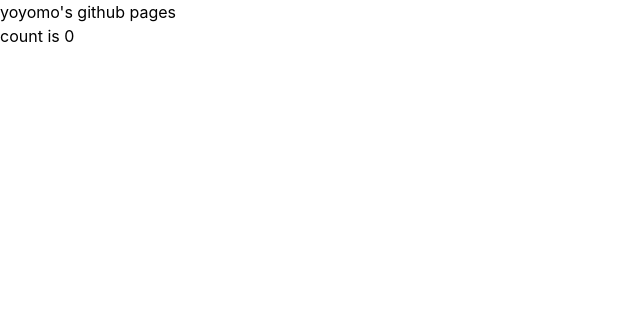
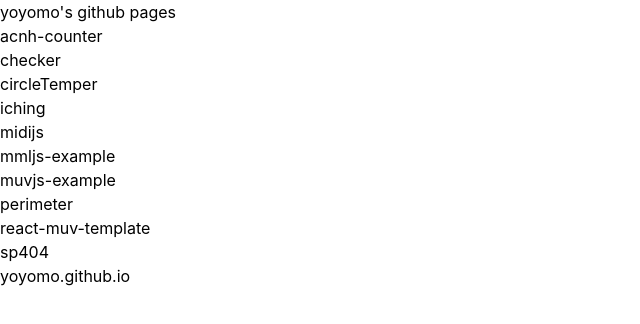
Before and after one commit to yoyomo/yoyomo.github.io, a React (Vite) app: page / in a window 1280 px wide. Shown: the top 324 px of the page, without its empty margins (0-640 px from the left). Built offline with nearby package versions, Linux system fonts and the light colour scheme.

Commit message:
list all current repos with github pages

```diff
--- a/package.json
+++ b/package.json
@@ -12,7 +12,8 @@
     "dev": "vite",
     "build": "tsc && vite build",
     "lint": "eslint . --ext ts,tsx --report-unused-disable-directives --max-warnings 0",
-    "preview": "vite preview"
+    "preview": "vite preview",
+    "repos": "gh api -H \"Accept: application/vnd.github+json\" user/repos --jq '.[] | {name: .name, has_pages}' --paginate | grep true"
   },
   "dependencies": {
     "@mantine/core": "^7.10.1",
--- a/src/App.tsx
+++ b/src/App.tsx
@@ -1,16 +1,17 @@
-import { useState } from 'react'
+import { repos } from './static-repos'
 
 export const App = () => {
-  const [count, setCount] = useState(0)
 
   return (
     <>
       <h1>yoyomo's github pages</h1>
-      <div className="card">
-        <button onClick={() => setCount((count) => count + 1)}>
-          count is {count}
-        </button>
-      </div>
+      <ul>
+        {repos.map((repo) => (
+          <li key={repo.name}>
+            <a href={`https://yoyomo.github.io/${repo.name}/`}>{repo.name}</a>
+          </li>
+        ))}
+      </ul>
     </>
   )
 }
--- /dev/null
+++ b/src/static-repos.ts
@@ -0,0 +1,16 @@
+// This file is used to mock the response from the github api
+// locally run pnpm repos to see the list of repos
+export const repos = [
+    // { "has_pages": true, "name": "modified-metric-time" }, // 404
+    { "has_pages": true, "name": "acnh-counter" },
+    { "has_pages": true, "name": "checker" },
+    { "has_pages": true, "name": "circleTemper" },
+    // { "has_pages": true, "name": "house" }, // broken
+    { "has_pages": true, "name": "iching" },
+    { "has_pages": true, "name": "midijs" },
+    { "has_pages": true, "name": "mmljs-example" },
+    { "has_pages": true, "name": "muvjs-example" },
+    { "has_pages": true, "name": "perimeter" },
+    { "has_pages": true, "name": "react-muv-template" },
+    { "has_pages": true, "name": "sp404" },
+    { "has_pages": true, "name": "yoyomo.github.io" }]
```
